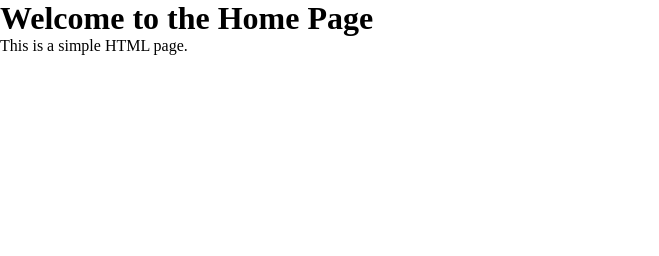
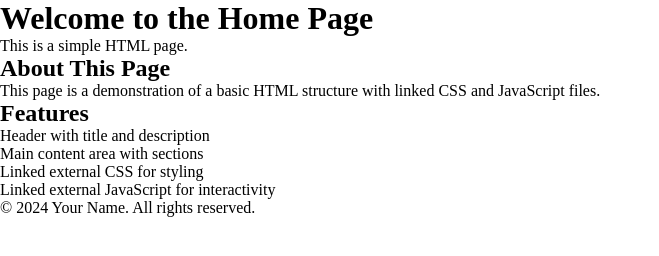
Before and after one commit to alce65/indra-29-09-demo-01, a plain HTML site: page Web/index.html in a window 1280 px wide. Shown: the whole page, without its empty margins (0-659 px from the left). Drawn offline with Linux system fonts and the light colour scheme.

Commit message:
Update home page

```diff
--- a/Web/index.html
+++ b/Web/index.html
@@ -8,8 +8,27 @@
   <script src="index.js" defer type="module"></script>
 </head>
 <body>
-  <h1>Welcome to the Home Page</h1>
-  <p>This is a simple HTML page.</p>
-
+  <header>
+    <h1>Welcome to the Home Page</h1>
+    <p>This is a simple HTML page.</p>
+  </header>
+  <main>
+    <section>
+      <h2>About This Page</h2>
+      <p>This page is a demonstration of a basic HTML structure with linked CSS and JavaScript files.</p>
+    </section>
+    <section>
+      <h2>Features</h2>
+      <ul>
+        <li>Header with title and description</li>
+        <li>Main content area with sections</li>
+        <li>Linked external CSS for styling</li>
+        <li>Linked external JavaScript for interactivity</li>
+      </ul>
+    </section>
+  </main>
+  <footer>
+    <p>&copy; 2024 Your Name. All rights reserved.</p>
+  </footer>
 </body>
 </html>
```
